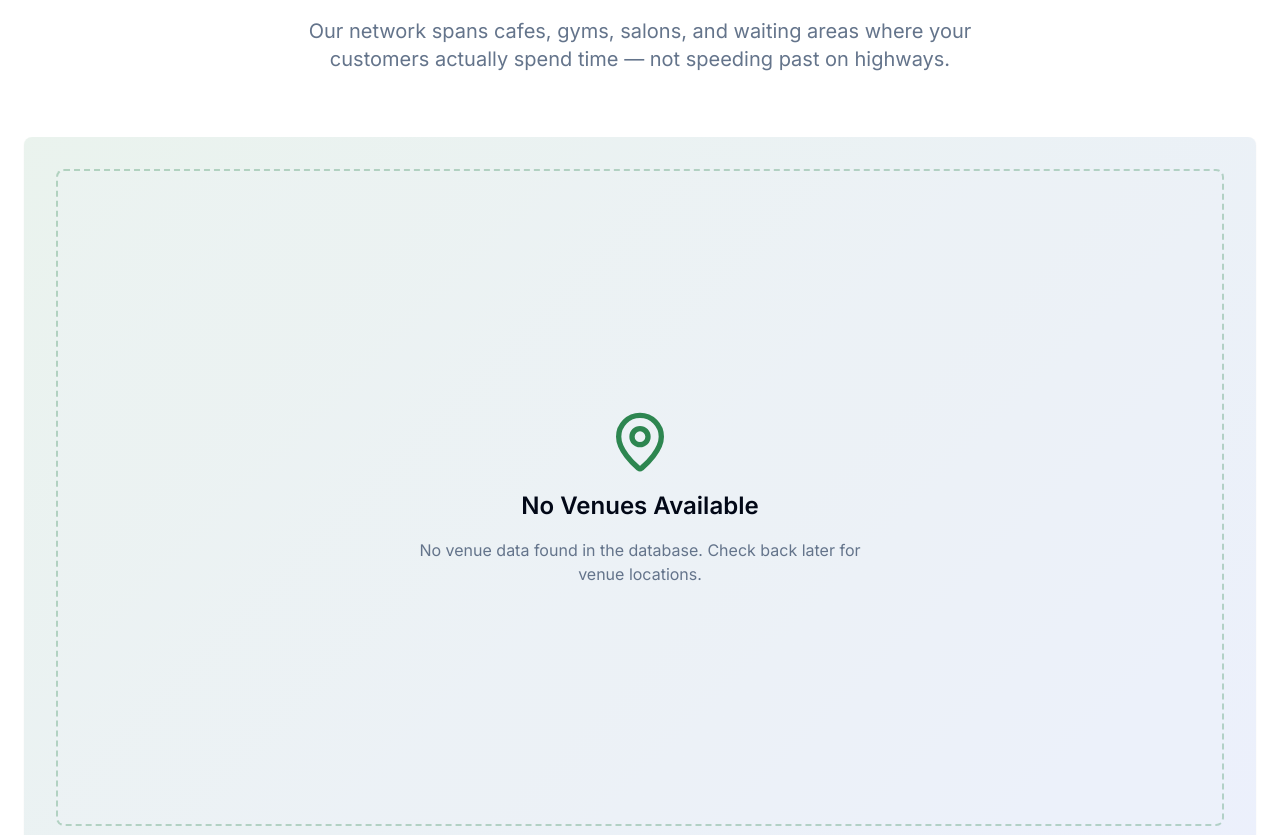
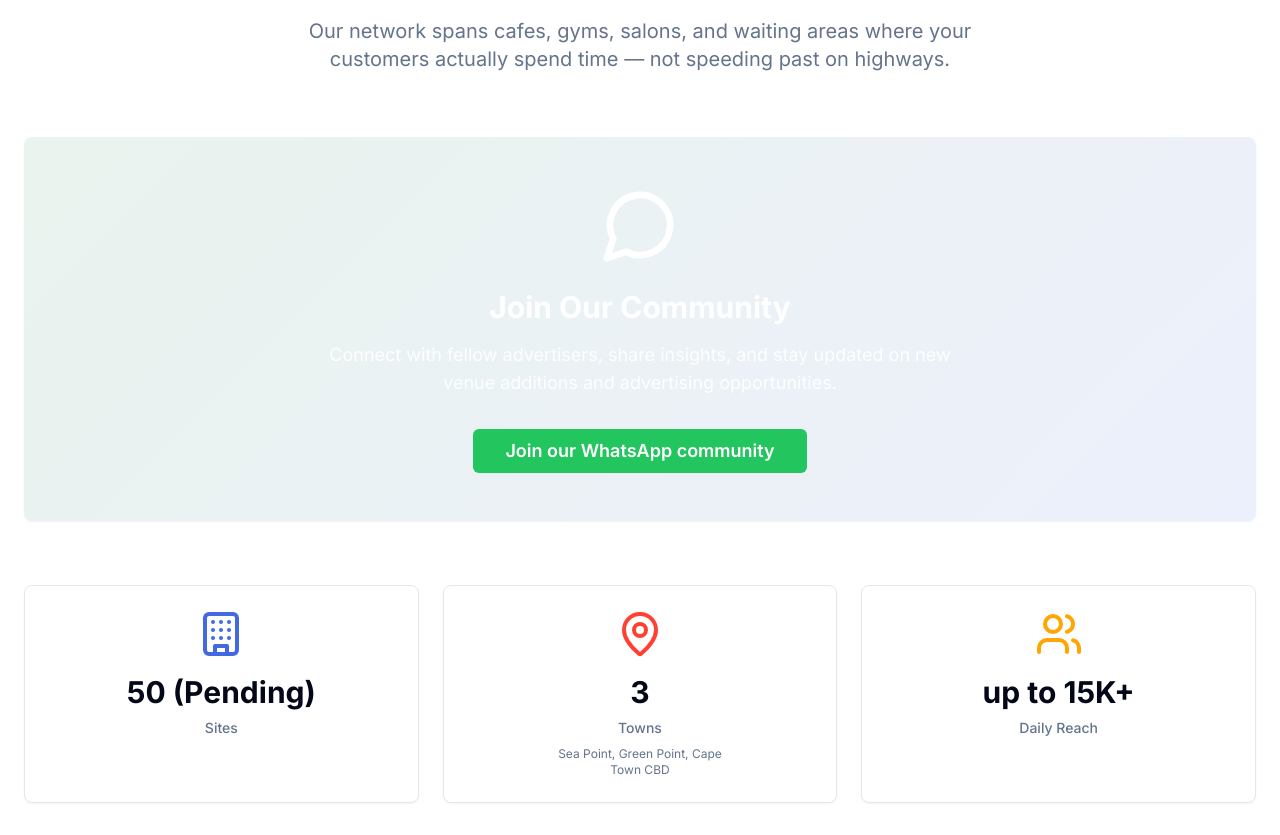
Before and after one commit to Stoksweet/space-time-signals, a React (Vite) app: page / in a window 1280 px wide. Shown: the part 1960-2795 px from the top of the page. Built offline with nearby package versions, Linux system fonts and the light colour scheme; no server answers; the database is empty.

Commit message:
Remove coverage map and add WhatsApp CTA

```diff
--- a/src/components/CoverageSection.tsx
+++ b/src/components/CoverageSection.tsx
@@ -1,6 +1,6 @@
 import { Card } from "@/components/ui/card";
-import { MapPin, Building, Users, TrendingUp } from "lucide-react";
-import { VenueMap } from "./VenueMap";
+import { Button } from "@/components/ui/button";
+import { MapPin, Building, Users, TrendingUp, MessageCircle } from "lucide-react";
 
 export const CoverageSection = () => {
   const stats = [
@@ -25,10 +25,29 @@ export const CoverageSection = () => {
           </p>
         </div>
 
-        {/* Interactive Venue Map */}
+        {/* WhatsApp Community CTA */}
         <div className="mb-16">
-          <Card className="p-8 bg-gradient-hero border-0 shadow-brand">
-            <VenueMap />
+          <Card className="p-12 bg-gradient-hero border-0 shadow-brand text-center">
+            <MessageCircle className="h-20 w-20 mx-auto mb-6 text-white" />
+            <h3 className="text-3xl font-bold text-white mb-4">
+              Join Our Community
+            </h3>
+            <p className="text-white/90 text-lg mb-8 max-w-2xl mx-auto">
+              Connect with fellow advertisers, share insights, and stay updated on new venue additions and advertising opportunities.
+            </p>
+            <Button
+              asChild
+              size="lg"
+              className="bg-green-500 hover:bg-green-600 text-white px-8 py-4 text-lg font-semibold"
+            >
+              <a
+                href="https://chat.whatsapp.com/DTNYomQrONj2rKRQnbWKIp"
+                target="_blank"
+                rel="noopener noreferrer"
+              >
+                Join our WhatsApp community
+              </a>
+            </Button>
           </Card>
         </div>
 
```
